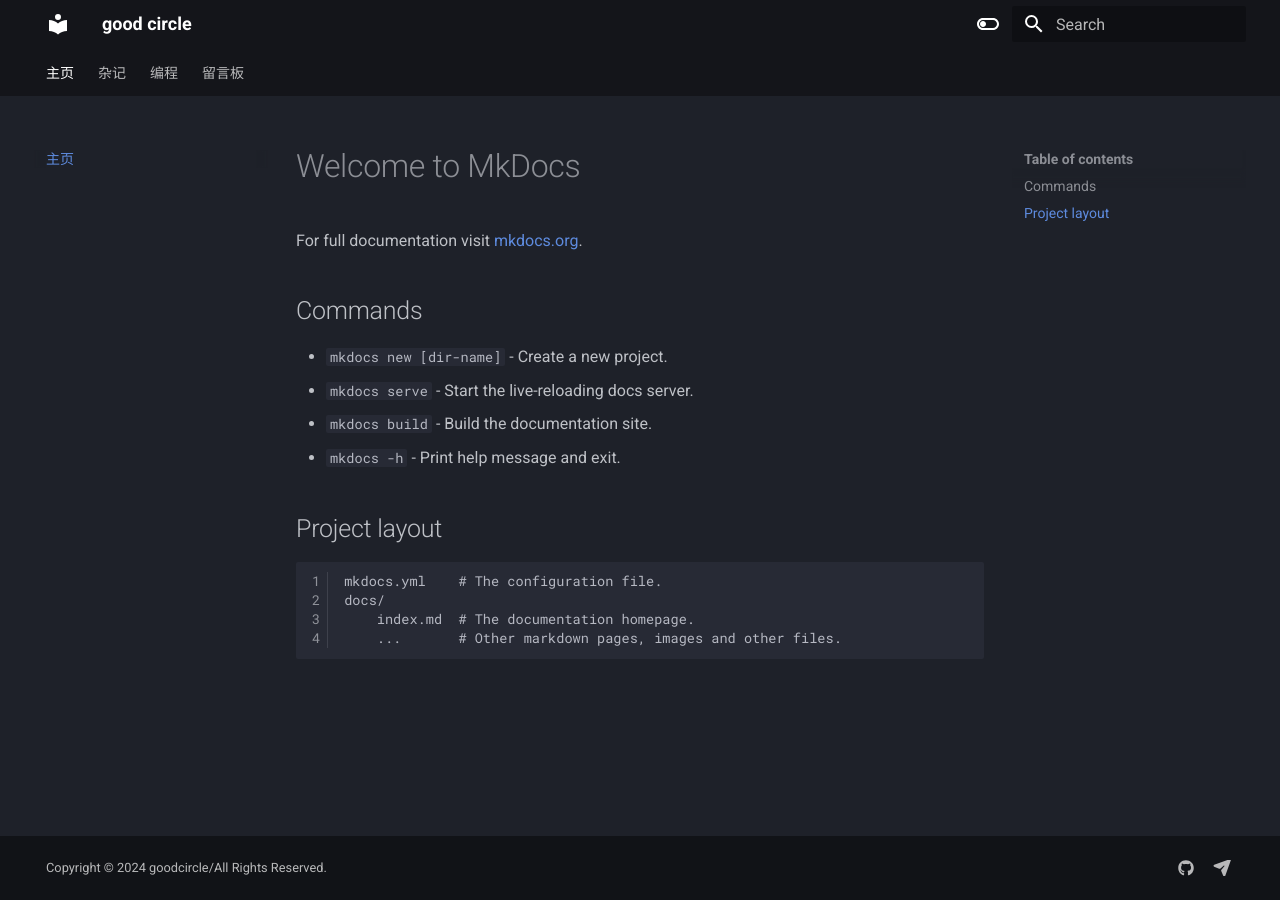
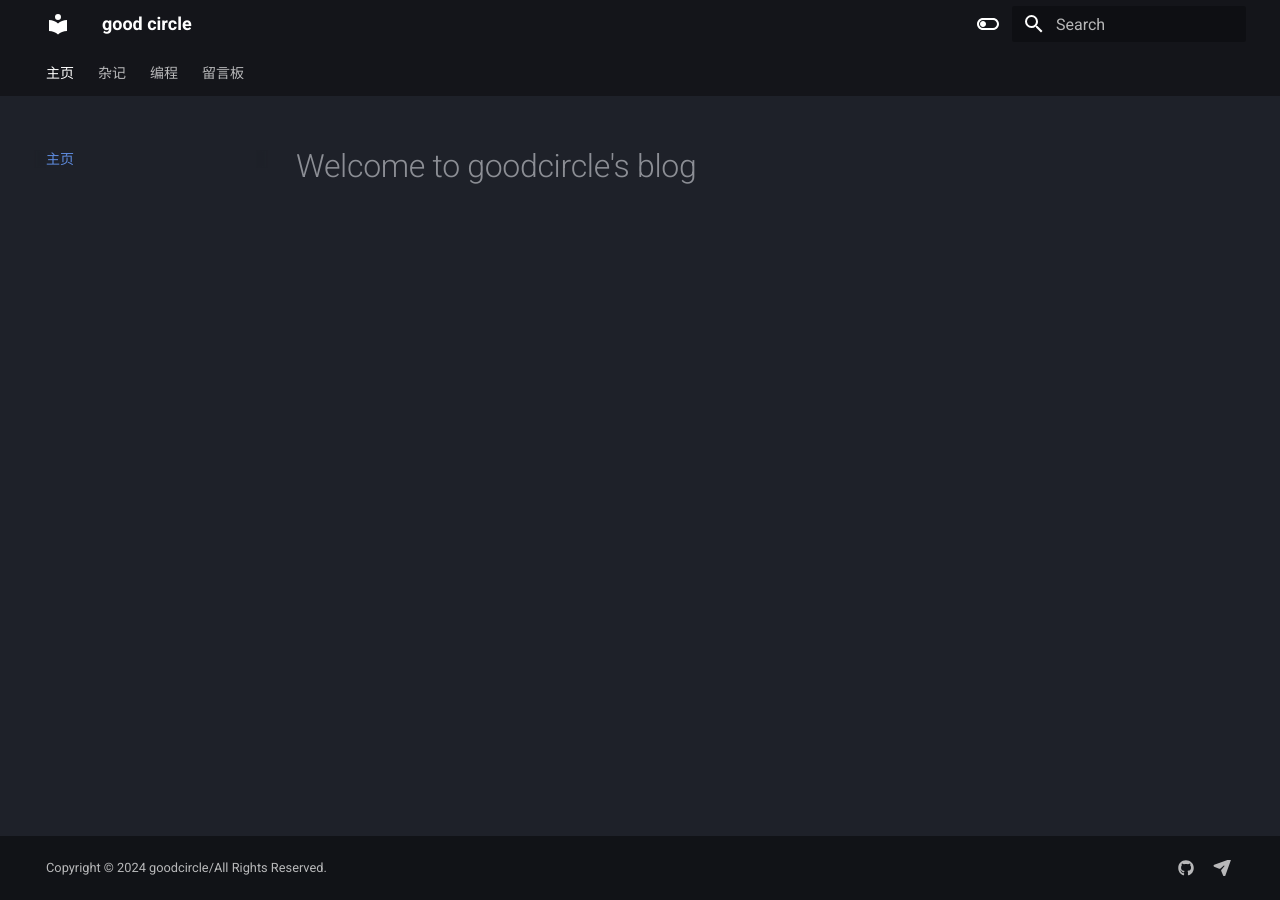
Before and after one commit to goodCircle/goodCircle.github.io, an MkDocs documentation site: the page built from docs/index.md, in a window 1280 px wide. Built offline with MkDocs 1.6.1 and Material for MkDocs 9.7.7, drawn with Linux system fonts in a browser that asks for light colours.

```diff
--- a/docs/index.md
+++ b/docs/index.md
@@ -1,17 +1 @@
-# Welcome to MkDocs
-
-For full documentation visit [mkdocs.org](https://www.mkdocs.org).
-
-## Commands
-
-* `mkdocs new [dir-name]` - Create a new project.
-* `mkdocs serve` - Start the live-reloading docs server.
-* `mkdocs build` - Build the documentation site.
-* `mkdocs -h` - Print help message and exit.
-
-## Project layout
-
-    mkdocs.yml    # The configuration file.
-    docs/
-        index.md  # The documentation homepage.
-        ...       # Other markdown pages, images and other files.
+# Welcome to goodcircle's blog
--- a/mkdocs.yml
+++ b/mkdocs.yml
@@ -60,6 +60,8 @@ plugins:
         - index.md
       enabled: true #是否启用
       strict: true
+  - tags:
+      tags_file: tag.md  #分类标签
 
 
 extra:
```
Also changed, not shown: docs/blog/awesome_series.md (+6 -0 lines), docs/leaveMessage/leave-a-message.md (+2 -7 lines), docs/tag.md (added).
